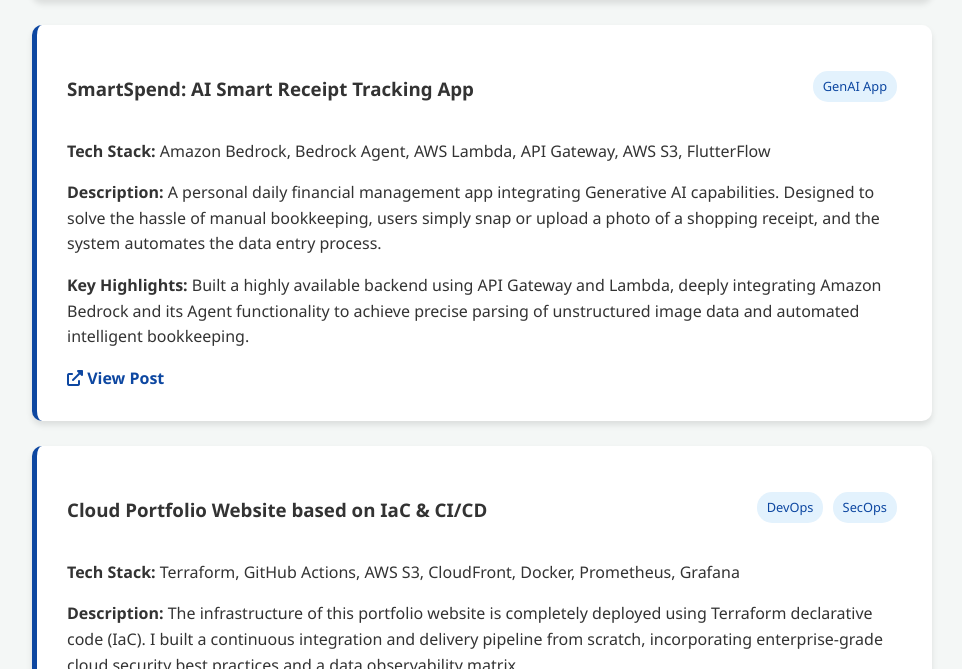
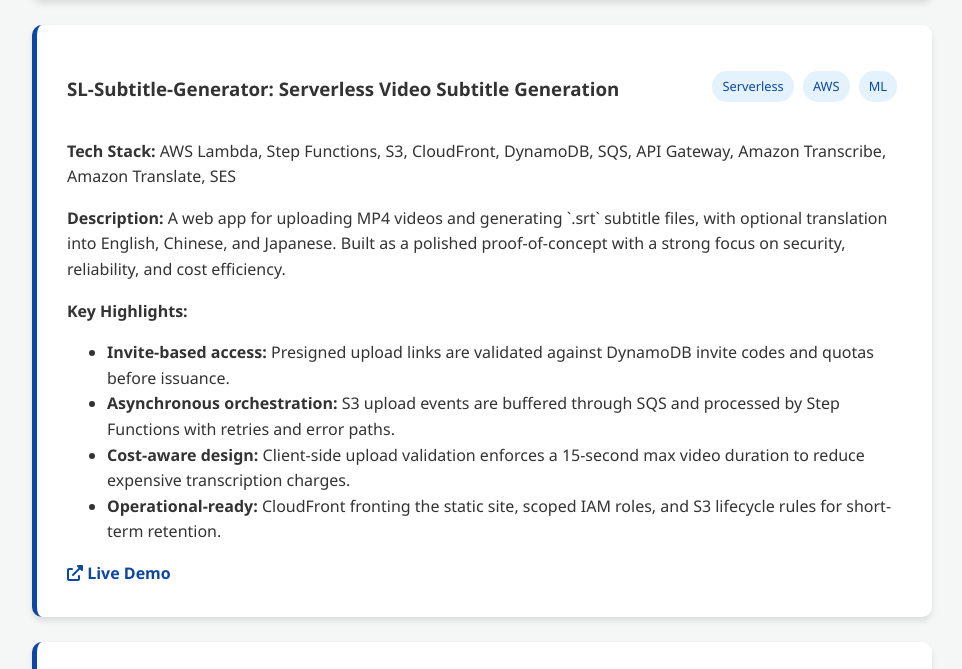
Before and after one commit to Shieliang/my-devops-portfolio, a plain HTML site: page src/index.html in a window 1280 px wide. Shown: the part 3023-3692 px from the top of the page, without its empty margins (158-1120 px from the left). Drawn offline with Linux system fonts and the light colour scheme.

Commit message:
update project sl-subtitle-generator

```diff
--- a/src/index.html
+++ b/src/index.html
@@ -294,6 +294,30 @@
 
             <div class="project-card" style="margin-bottom: 25px;">
                 <div class="project-header">
+                    <h3>SL-Subtitle-Generator: Serverless Video Subtitle Generation</h3>
+                    <div>
+                        <span class="tag">Serverless</span>
+                        <span class="tag">AWS</span>
+                        <span class="tag">ML</span>
+                    </div>
+                </div>
+                <p><strong>Tech Stack:</strong> AWS Lambda, Step Functions, S3, CloudFront, DynamoDB, SQS, API Gateway, Amazon Transcribe, Amazon Translate, SES</p>
+                <p><strong>Description:</strong> A web app for uploading MP4 videos and generating `.srt` subtitle files, with optional translation into English, Chinese, and Japanese. Built as a polished proof-of-concept with a strong focus on security, reliability, and cost efficiency.</p>
+                <p><strong>Key Highlights:</strong>
+                    <ul>
+                        <li><strong>Invite-based access:</strong> Presigned upload links are validated against DynamoDB invite codes and quotas before issuance.</li>
+                        <li><strong>Asynchronous orchestration:</strong> S3 upload events are buffered through SQS and processed by Step Functions with retries and error paths.</li>
+                        <li><strong>Cost-aware design:</strong> Client-side upload validation enforces a 15-second max video duration to reduce expensive transcription charges.</li>
+                        <li><strong>Operational-ready:</strong> CloudFront fronting the static site, scoped IAM roles, and S3 lifecycle rules for short-term retention.</li>
+                    </ul>
+                </p>
+                <div style="margin-top: 15px;">
+                    <a href="https://d3i0gw43qn3420.cloudfront.net/" target="_blank" style="color: var(--primary-color); text-decoration: none; margin-right: 20px; font-weight: bold;"><i class="fas fa-external-link-alt"></i> Live Demo</a>
+                </div>
+            </div>
+
+            <div class="project-card" style="margin-bottom: 25px;">
+                <div class="project-header">
                     <h3>SmartSpend: AI Smart Receipt Tracking App</h3>
                     <span class="tag">GenAI App</span>
                 </div>
```
